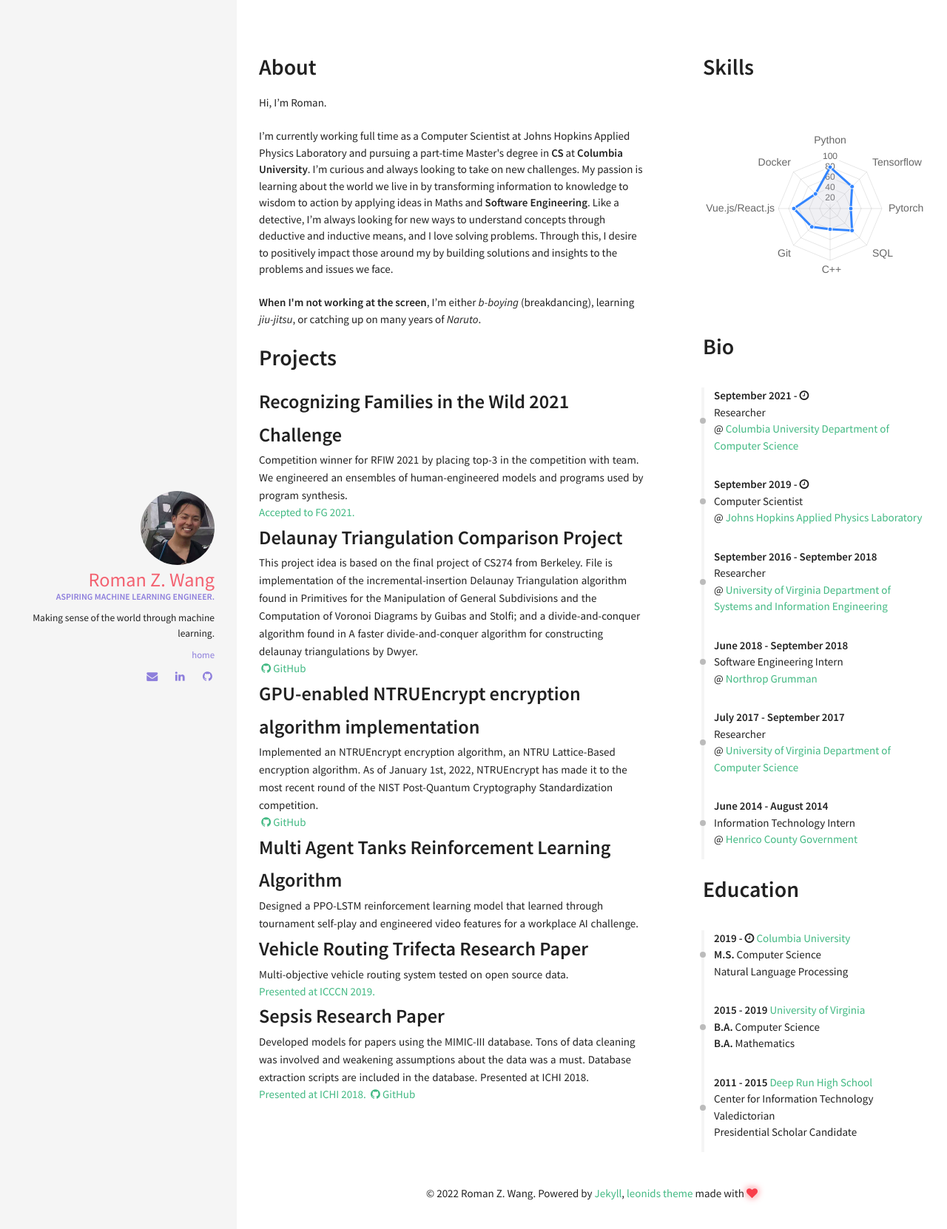
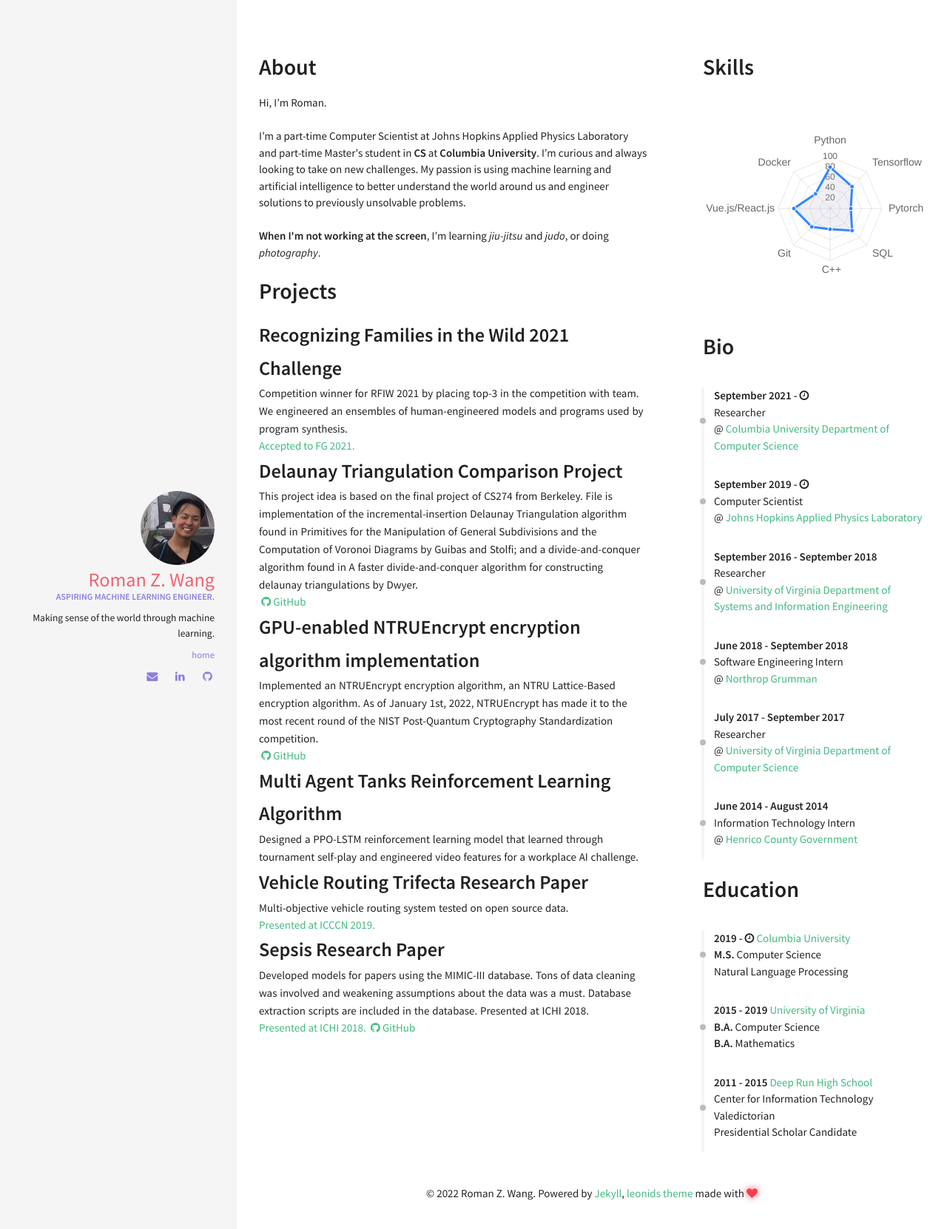
Before and after one commit to RomanZWang/romanzwang.github.io, a Jekyll site: the page built from index.html, in a window 1280 px wide. Shown: the top 1662 px of the page at 74% size. Built offline with Jekyll 4.4.1, drawn with Linux system fonts in a browser that asks for light colours; nearby versions of some CDN libraries.

Commit message:
update about section

```diff
--- a/_includes/sections/about.html
+++ b/_includes/sections/about.html
@@ -3,7 +3,7 @@
 <div>
   Hi, I’m Roman.
   <br /><br />
-  I’m currently working full time as a Computer Scientist at Johns Hopkins Applied Physics Laboratory and pursuing a part-time Master's degree in <strong>CS</strong> at <strong>Columbia University</strong>. I’m curious and always looking to take on new challenges. My passion is learning about the world we live in by transforming information to knowledge to wisdom to action by applying ideas in Maths and <strong>Software Engineering</strong>. Like a detective, I’m always looking for new ways to understand concepts through deductive and inductive means, and I love solving problems. Through this, I desire to positively impact those around my by building solutions and insights to the problems and issues we face.
+  I’m a part-time Computer Scientist at Johns Hopkins Applied Physics Laboratory and part-time Master's student in <strong>CS</strong> at <strong>Columbia University</strong>. I’m curious and always looking to take on new challenges. My passion is using machine learning and artificial intelligence to better understand the world around us and engineer solutions to previously unsolvable problems.
   <br /><br />
-  <strong> When I'm not working at the screen</strong>, I’m either <i>b-boying</i> (breakdancing), learning <i>jiu-jitsu</i>, or catching up on many years of <i>Naruto</i>.
+  <strong> When I'm not working at the screen</strong>, I’m learning <i>jiu-jitsu</i> and <i>judo</i>, or doing <i>photography</i>.
 </div>
```
